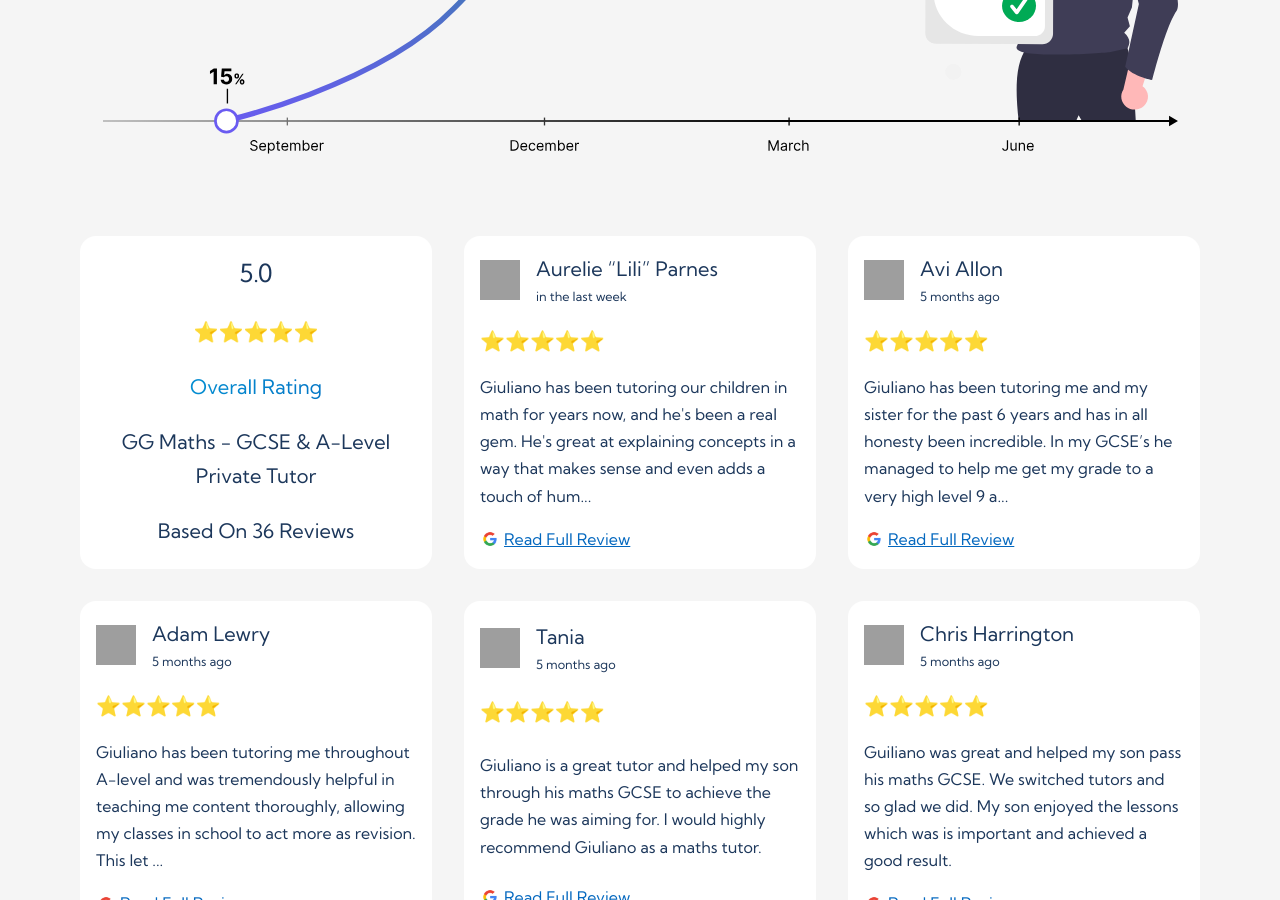
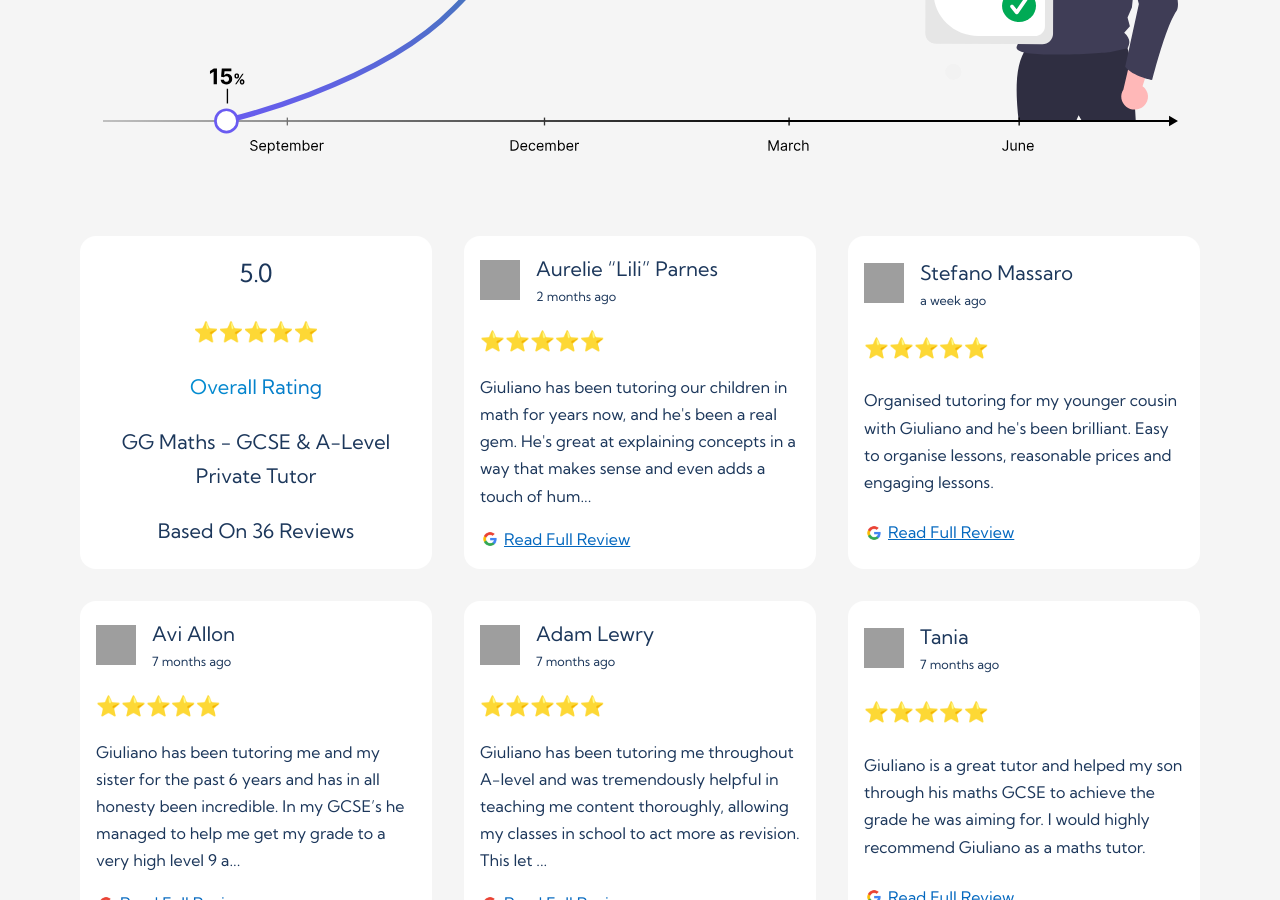
Before and after one commit to GG1982/Jekyll-ggmaths, a Jekyll site: the page built from pages/index.html, in a window 1280 px wide and 900 px high, scrolled down 585 px. Built offline with Jekyll 4.4.1, drawn with Linux system fonts in a browser that asks for light colours; grey boxes are pictures that could not be loaded.

Commit message:
update google reveiws json

```diff
--- a/_data/google_reviews.json
+++ b/_data/google_reviews.json
@@ -4,62 +4,62 @@ result: {
     "reviews": [
         {
             "author_name": "Aurelie “Lili” Parnes",
-            "author_url": "https://g.co/kgs/6JuCjnh",
+            "author_url": "https://www.google.com/maps/contrib/115768537548559742660/reviews",
             "language": "en",
             "original_language": "en",
-            "profile_photo_url": "https://lh3.googleusercontent.com/a-/ALV-UjWSC9u3zYynKifYliA-4XaZkVMtfxG9bT2tM8YetmEZ3ok=s128-c0x00000000-cc-rp-mo",
+            "profile_photo_url": "https://lh3.googleusercontent.com/a-/ALV-UjWG3-zucwVaSpJEIlZ72UPP-nq5upQbUJrG_rS8LqOBOsg_vWI6=s128-c0x00000000-cc-rp-mo",
             "rating": 5,
-            "relative_time_description": "in the last week",
+            "relative_time_description": "2 months ago",
             "text": "Giuliano has been tutoring our children in math for years now, and he's been a real gem. He's great at explaining concepts in a way that makes sense and even adds a touch of humour to keep things light. He's genuinely passionate about what he does, and it shows in how our kids have grown to appreciate math.",
             "time": 1706874891,
             "translated": false
         },
         {
-            "author_name": "Avi Allon",
-            "author_url": "https://g.co/kgs/FaWw43p",
+            "author_name": "Stefano Massaro",
+            "author_url": "https://www.google.com/maps/contrib/109669193679225283658/reviews",
             "language": "en",
             "original_language": "en",
-            "profile_photo_url": "https://lh3.googleusercontent.com/a/ACg8ocKoS3nVQTztNgYX0XirYi63fayV5ZnRRmhWozn2_iai=s128-c0x00000000-cc-rp-mo",
+            "profile_photo_url": "https://lh3.googleusercontent.com/a-/ALV-UjXRSunytkTrnINcBtGUKBnWQ_kvRYLbWbkVnW1xVgqMQVFgpd8b=s128-c0x00000000-cc-rp-mo",
             "rating": 5,
-            "relative_time_description": "5 months ago",
+            "relative_time_description": "a week ago",
+            "text": "Organised tutoring for my younger cousin with Giuliano and he's been brilliant. Easy to organise lessons, reasonable prices and engaging lessons.",
+            "time": 1712873532,
+            "translated": false
+        },
+        {
+            "author_name": "Avi Allon",
+            "author_url": "https://www.google.com/maps/contrib/108181994190569494533/reviews",
+            "language": "en",
+            "original_language": "en",
+            "profile_photo_url": "https://lh3.googleusercontent.com/a/ACg8ocImeUg3RPrXtm6E4huPjJ0movP2EObVS8CUnaKEh6c6HllaVw=s128-c0x00000000-cc-rp-mo",
+            "rating": 5,
+            "relative_time_description": "7 months ago",
             "text": "Giuliano has been tutoring me and my sister for the past 6 years and has in all honesty been incredible. In my GCSE’s he managed to help me get my grade to a very high level 9 and hasn’t only exponentially boosted my level in maths but has also helped me apply said knowledge into my own life. He not only provides incredible tutoring but is a very kind and considerate man who i am so lucky to have in my life and am looking forwards to the next 2 years of him helping me with both my maths and further maths a-levels.",
             "time": 1693237652,
             "translated": false
         },
         {
             "author_name": "Adam Lewry",
-            "author_url": "https://g.co/kgs/WaW6mPC",
+            "author_url": "https://www.google.com/maps/contrib/115580384313735728114/reviews",
             "language": "en",
             "original_language": "en",
-            "profile_photo_url": "https://lh3.googleusercontent.com/a/ACg8ocJLkkdUIl1pHOdJ6u_H1hh4AjO-Whxay_aiBGvhIN88=s128-c0x00000000-cc-rp-mo",
+            "profile_photo_url": "https://lh3.googleusercontent.com/a/ACg8ocIdqawa7yYY7x-HmCd3TgJpS1KFZUqdSuv7oDYUTytG3V_9YA=s128-c0x00000000-cc-rp-mo",
             "rating": 5,
-            "relative_time_description": "5 months ago",
+            "relative_time_description": "7 months ago",
             "text": "Giuliano has been tutoring me throughout A-level and was tremendously helpful in teaching me content thoroughly, allowing my classes in school to act more as revision. This let me comfortably attain an A* in alevel, would definitely reccomebd Giuliano for any student at GCSE or A-level.",
             "time": 1693997582,
             "translated": false
         },
         {
             "author_name": "Tania",
-            "author_url": "https://g.co/kgs/CU3zUQt",
+            "author_url": "https://www.google.com/maps/contrib/104141508233886547444/reviews",
             "language": "en",
             "original_language": "en",
-            "profile_photo_url": "https://lh3.googleusercontent.com/a/ACg8ocIKPJXxU6DlniZ7kKjxKlEab8PM6E1ACV_kmX8udVgW=s128-c0x00000000-cc-rp-mo",
+            "profile_photo_url": "https://lh3.googleusercontent.com/a/ACg8ocJBu5IhhtBDEp9yIsEBYGmSk6GvqMWLNYnh2cY62goZuSxtOA=s128-c0x00000000-cc-rp-mo",
             "rating": 5,
-            "relative_time_description": "5 months ago",
+            "relative_time_description": "7 months ago",
             "text": "Giuliano is a great tutor and helped my son through his maths GCSE to achieve the grade he was aiming for. I would highly recommend Giuliano as a maths tutor.",
             "time": 1693239700,
-            "translated": false
-        },
-        {
-            "author_name": "Chris Harrington",
-            "author_url": "https://g.co/kgs/qLmExA3",
-            "language": "en",
-            "original_language": "en",
-            "profile_photo_url": "https://lh3.googleusercontent.com/a/ACg8ocLvcdhipMqazuAqwMk_YpEH6A2ZdiJnQ1a5NC_vp-ok=s128-c0x00000000-cc-rp-mo",
-            "rating": 5,
-            "relative_time_description": "5 months ago",
-            "text": "Guiliano was great and helped my son pass his maths GCSE. We switched tutors and so glad we did. My son enjoyed the lessons which was is important and achieved a good result.",
-            "time": 1693161354,
             "translated": false
         }
     ],
```
Also changed, not shown: 1 other file.
